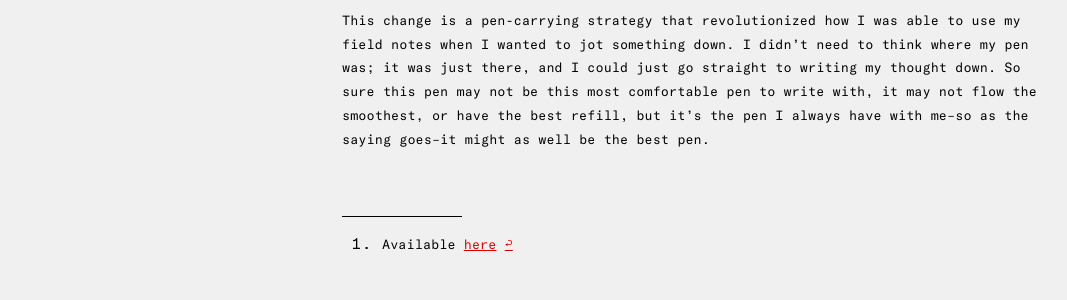
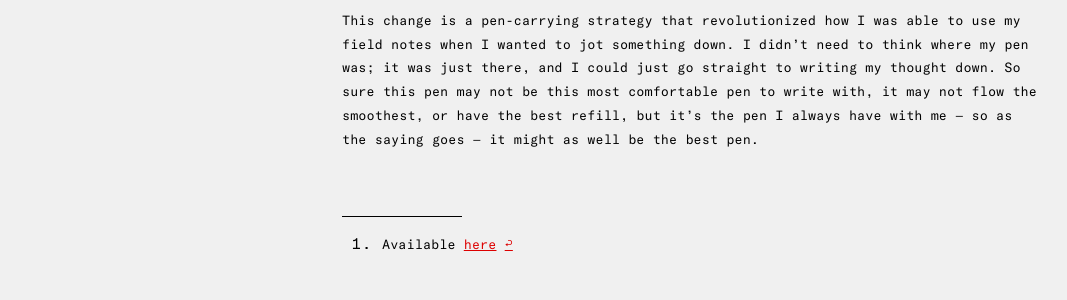
Before and after one commit to GoodbyteCo/quinnpollock.net, a Jekyll site: the page built from ideas/_posts/2020-05-21-pen-type-c.md, in a window 1280 px wide. Shown: the part 1319-1619 px from the top of the page, without its empty margins (8-1075 px from the left). Built offline with Jekyll 4.4.1, drawn with Linux system fonts in a browser that asks for light colours.

Commit message:
fix typo

```diff
--- a/ideas/_posts/2020-05-21-pen-type-c.md
+++ b/ideas/_posts/2020-05-21-pen-type-c.md
@@ -23,7 +23,7 @@ The Pen Type-C is a flat-bodied pen with a clip. So unlike most other pens (that
 {% include image.html url="/assets/images/fieldnoteswithpen" description="My Field Notes with the Pen Type C" width="45%" %}
 
 {:.text}
-This change is a pen-carrying strategy that revolutionized how I was able to use my field notes when I wanted to jot something down. I didn't need to think where my pen was; it was just there, and I could just go straight to writing my thought down. So sure this pen may not be this most comfortable pen to write with, it may not flow the smoothest, or have the best refill, but it's the pen I always have with me--so as the saying goes--it might as well be the best pen.
+This change is a pen-carrying strategy that revolutionized how I was able to use my field notes when I wanted to jot something down. I didn't need to think where my pen was; it was just there, and I could just go straight to writing my thought down. So sure this pen may not be this most comfortable pen to write with, it may not flow the smoothest, or have the best refill, but it's the pen I always have with me — so as the saying goes — it might as well be the best pen.
 
 
 [^1]: Available [here](https://cwandt.com/products/pen-type-c)
```
